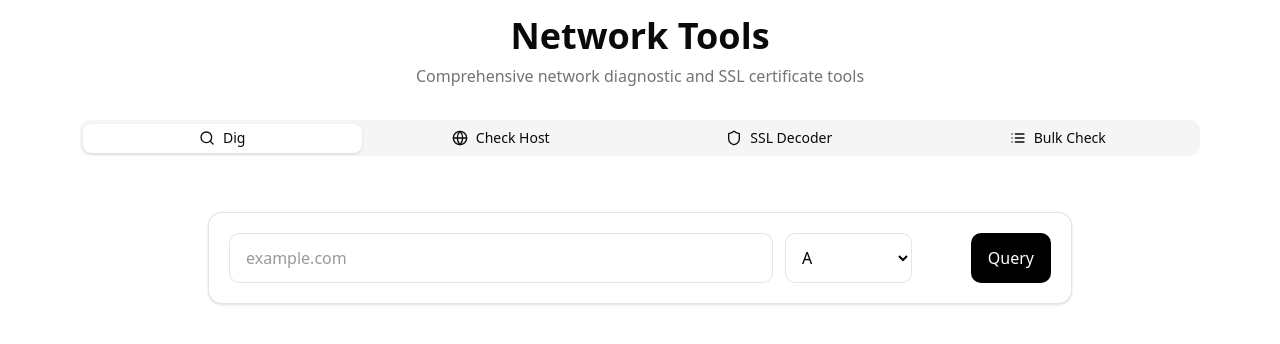
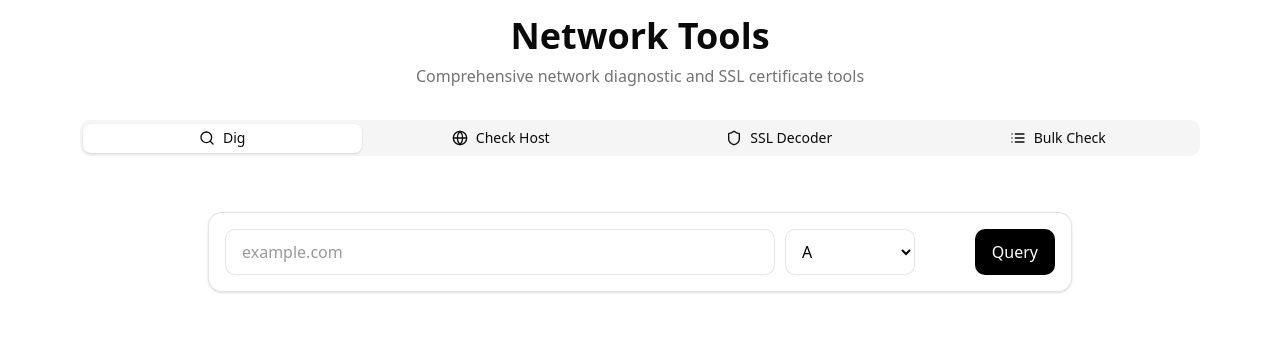
Before and after one commit to matthew28302/Net, a Next.js app: page / in a window 1280 px wide. Shown: the top 344 px of the page. Built offline with nearby package versions, Linux system fonts and the light colour scheme.

Commit message:
Update DigTab.tsx

```diff
--- a/src/components/tools/DigTab.tsx
+++ b/src/components/tools/DigTab.tsx
@@ -9,6 +9,10 @@ type SourceResult = { source: string; edns: string; ok: boolean; result?: any; e
  * - Make search card layout identical to CheckHost: balanced padding, centered, consistent rounded border
  * - Inputs evenly spaced and full width; button aligned to the right
  * - Monochrome look preserved
+ * - Adjusted for a more compact and consistent look as requested:
+ *   - Reduced card padding from p-5 to p-4.
+ *   - Reduced vertical padding of input/select/button from py-3 to py-2.5.
+ *   - Reduced grid gap from gap-3 to gap-2.5.
  */
 export default function DigTab() {
   const [domain, setDomain] = useState('')
@@ -45,17 +49,17 @@ export default function DigTab() {
   }
 
   return (
-    <div className="max-w-4xl mx-auto mt-6 px-4"> {/* mt-6 để gần navbar như CheckHost */}
+    <div className="max-w-4xl mx-auto mt-6 px-4">
       {/* Query card - styled to match CheckHost */}
-      <div className="bg-white border border-black/10 rounded-xl shadow-sm p-5">
-        <div className="grid grid-cols-12 gap-3 items-center">
+      <div className="bg-white border border-black/10 rounded-xl shadow-sm p-4"> {/* Thay đổi: p-5 -> p-4 */}
+        <div className="grid grid-cols-12 gap-2.5 items-center"> {/* Thay đổi: gap-3 -> gap-2.5 */}
           <div className="col-span-12 md:col-span-8">
             <input
               aria-label="domain"
               value={domain}
               onChange={(e) => setDomain(e.target.value)}
               placeholder="example.com"
-              className="w-full px-4 py-3 rounded-lg border border-black/10 bg-white text-black placeholder-black/40 focus:outline-none focus:ring-2 focus:ring-black/10"
+              className="w-full px-4 py-2.5 rounded-lg border border-black/10 bg-white text-black placeholder-black/40 focus:outline-none focus:ring-2 focus:ring-black/10" // Thay đổi: py-3 -> py-2.5
             />
           </div>
 
@@ -63,7 +67,7 @@ export default function DigTab() {
             <select
               value={type}
               onChange={(e) => setType(e.target.value)}
-              className="w-full px-3 py-3 rounded-lg border border-black/10 bg-white text-black"
+              className="w-full px-3 py-2.5 rounded-lg border border-black/10 bg-white text-black" // Thay đổi: py-3 -> py-2.5
             >
               {['A', 'AAAA', 'CNAME', 'MX', 'TXT', 'NS', 'SOA', 'PTR', 'SRV'].map((t) => (
                 <option key={t} value={t}>
@@ -77,7 +81,7 @@ export default function DigTab() {
             <button
               onClick={handleQuery}
               disabled={loading}
-              className="inline-flex items-center px-4 py-3 border border-black/20 bg-black text-white rounded-lg hover:bg-black/90 disabled:opacity-60"
+              className="inline-flex items-center px-4 py-2.5 border border-black/20 bg-black text-white rounded-lg hover:bg-black/90 disabled:opacity-60" // Thay đổi: py-3 -> py-2.5
             >
               {loading ? 'Đang...' : 'Query'}
             </button>
```
